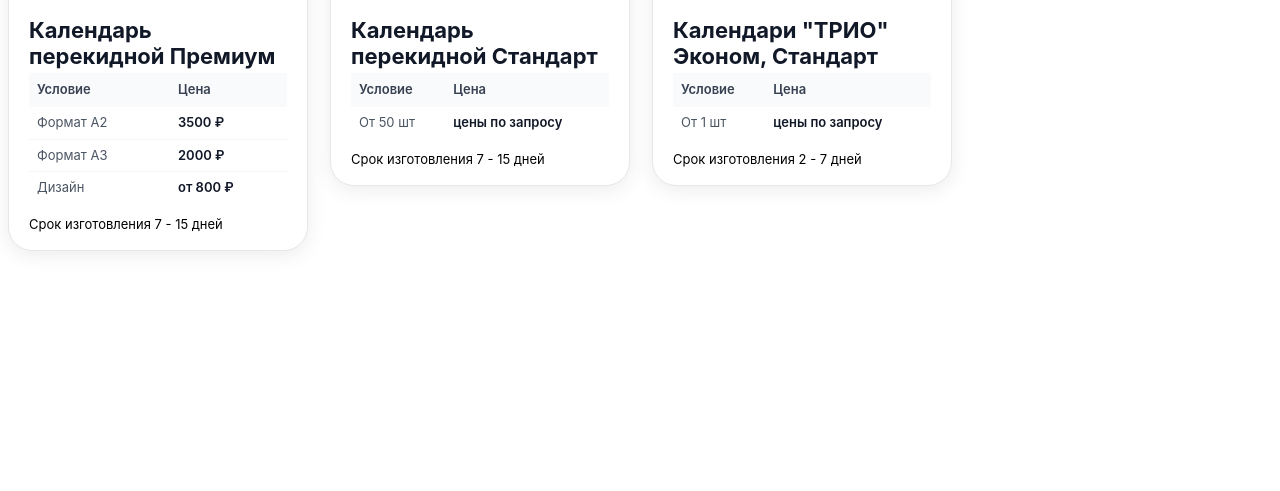
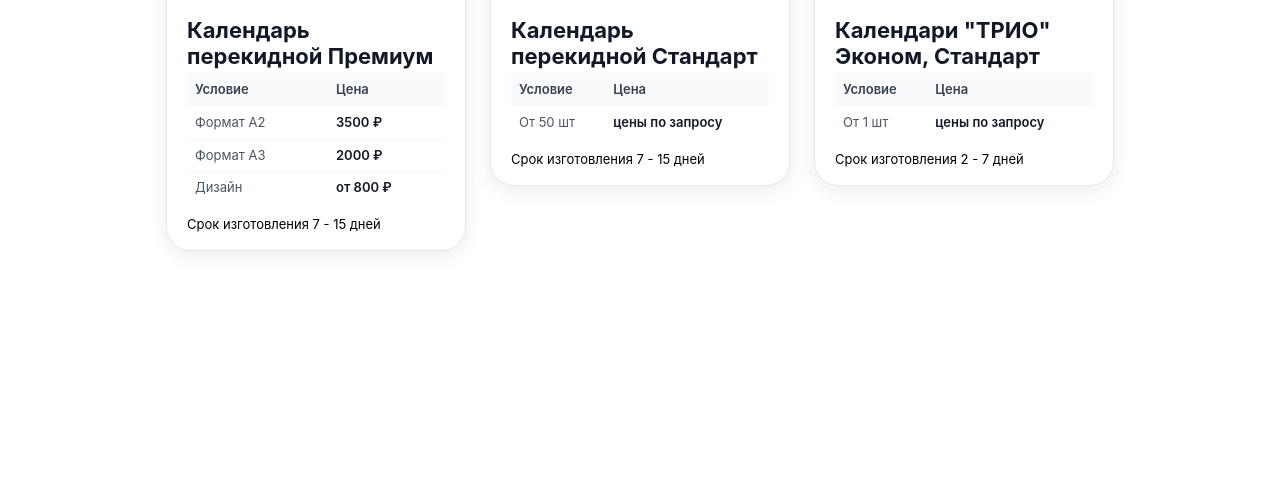
Before and after one commit to shashkevich/n1foto, a PHP site: page /kalendari.html in a window 1280 px wide. Shown: the part 245-736 px from the top of the page. Run offline with PHP 8.4, Linux system fonts and the light colour scheme.

Commit message:
Center calendar cards while preserving four-column widths

```diff
--- a/css/collage-card.css
+++ b/css/collage-card.css
@@ -122,3 +122,12 @@
 @media (min-width: 992px) {
   .collage-catalog--third > .collage-card { flex-basis: calc((100% - 48px) / 3); }
 }
+
+.collage-catalog--four.collage-catalog--centered { display: flex; flex-wrap: wrap; justify-content: center; }
+.collage-catalog--four.collage-catalog--centered > .collage-card { flex: 0 1 100%; }
+@media (min-width: 576px) {
+  .collage-catalog--four.collage-catalog--centered > .collage-card { flex-basis: calc((100% - 24px) / 2); }
+}
+@media (min-width: 992px) {
+  .collage-catalog--four.collage-catalog--centered > .collage-card { flex-basis: calc((100% - 72px) / 4); }
+}
--- a/kalendari.html
+++ b/kalendari.html
@@ -3,7 +3,7 @@
 <html lang="ru" class="h-100" data-bs-theme="auto">
 <head>
     <? include "php/blocks/head.php" ?>
-    <link rel="stylesheet" href="css/collage-card.css?v=20260928-1">
+    <link rel="stylesheet" href="css/collage-card.css?v=20260928-2">
 </head>
 
 <body class="d-flex flex-column h-100">
@@ -13,7 +13,7 @@
     <section class="py-5 text-center">
         <div class="container text-center">
             <h1><?php echo $link['name'] ?></h1>
-            <div class="collage-catalog collage-catalog--four my-3" id="kalendari" data-card-source="kalendari" aria-live="polite" aria-busy="true"></div>
+            <div class="collage-catalog collage-catalog--four collage-catalog--centered my-3" id="kalendari" data-card-source="kalendari" aria-live="polite" aria-busy="true"></div>
         </div>
     </section>
 
```
